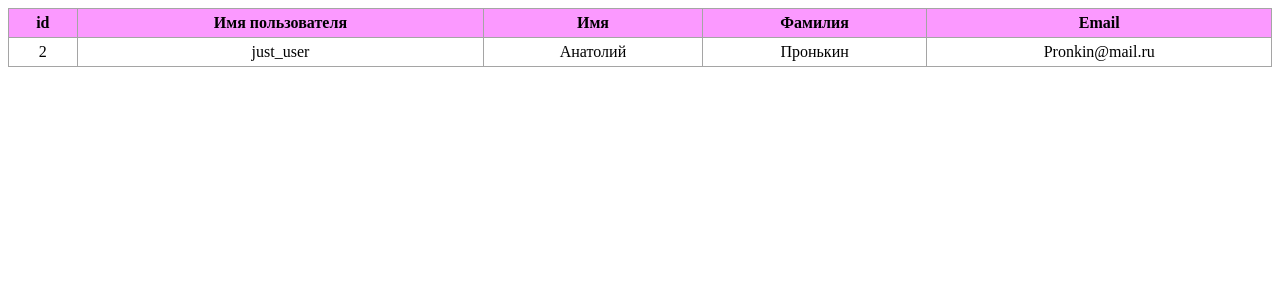
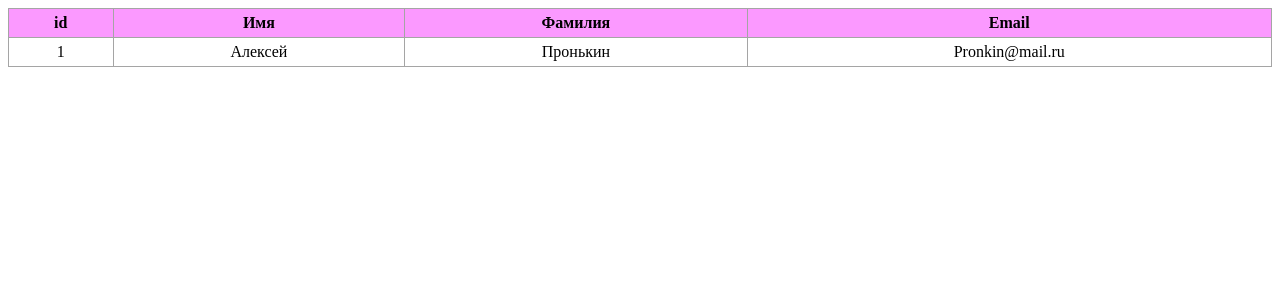
Before and after one commit to FreeTen1/CRM_DomClick, a Django app: page /clients in a window 1280 px wide. Shown: the top 300 px of the page. Run offline with Django 3.2, Linux system fonts and the light colour scheme; data comes from the database, SQL or seed files in the repository.

Commit message:
changed the database
изменил связь с User на на собственные соответствующие поля

```diff
--- a/CRM/models.py
+++ b/CRM/models.py
@@ -1,22 +1,25 @@
 from django.db import models
-from django.contrib.auth.models import User
 
 
 class Client(models.Model):
     """Клиенты."""
-    user = models.ForeignKey(User, on_delete=models.CASCADE)
+    name = models.CharField(max_length=255, default='clientname')
+    last_name = models.CharField(max_length=255, default='clientlastname')
+    email = models.EmailField(null=True)
 
     def __str__(self):
-        return f'Клиент - {self.user.username}'
+        return f'Клиент - {self.name} {self.last_name}'
 
 
 class Worker(models.Model):
     """Работники."""
-    user = models.ForeignKey(User, on_delete=models.CASCADE)
-    position = models.TextField(null=False, blank=False)
+    name = models.CharField(max_length=255, default='workername')
+    last_name = models.CharField(max_length=255, default='workerlastname')
+    email = models.EmailField(null=True)
+    position = models.TextField()
 
     def __str__(self):
-        return f'Работник - {self.user.username}, должность - {self.position}'
+        return f'Работник - {self.name} {self.last_name}, должность - {self.position}'
 
 
 class Query(models.Model):
@@ -50,4 +53,4 @@ class Query(models.Model):
     status = models.CharField(max_length=2, choices=FIELD_STATUS)
 
     def __str__(self):
-        return f'Заявка №{self.id}, клиент - {self.client.user.username}'
+        return f'Заявка №{self.id}, клиент - {self.client}'
--- a/templates/client_list.html
+++ b/templates/client_list.html
@@ -6,7 +6,6 @@
     <table>
         <tr>
             <th>id</th>
-            <th>Имя пользователя</th>
             <th>Имя</th>
             <th>Фамилия</th>
             <th>Email</th>
@@ -14,10 +13,9 @@
         {% for client in clients %}
             <tr>
                 <td>{{ client.id }}</td>
-                <td>{{ client.user.username }}</td>
-                <td>{{ client.user.first_name }}</td>
-                <td>{{ client.user.last_name }}</td>
-                <td>{{ client.user.email }}</td>
+                <td>{{ client.name }}</td>
+                <td>{{ client.last_name }}</td>
+                <td>{{ client.email }}</td>
             </tr>
         {% endfor %}
     </table>
```
Also changed, not shown: templates/worker_list.html (+3 -5 lines), CRM/migrations/0002_auto_20210723_1342.py (added), db.sqlite3.
